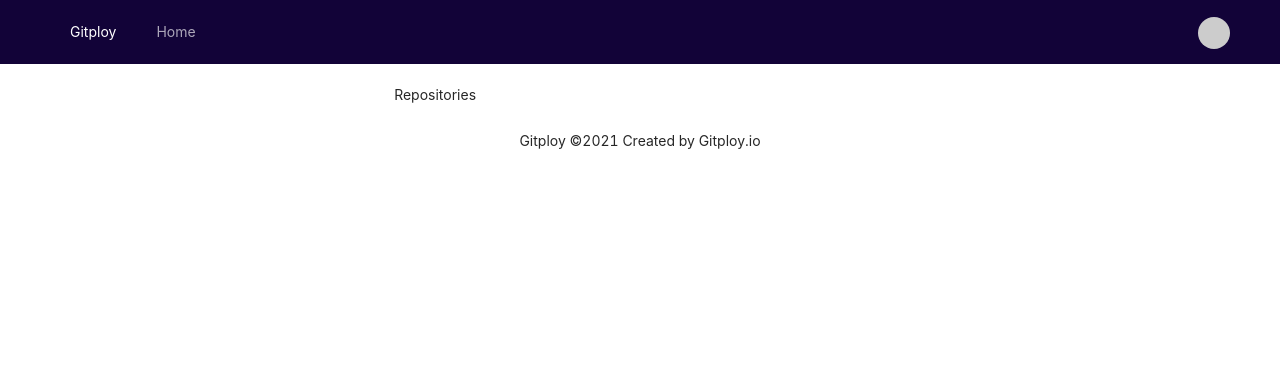
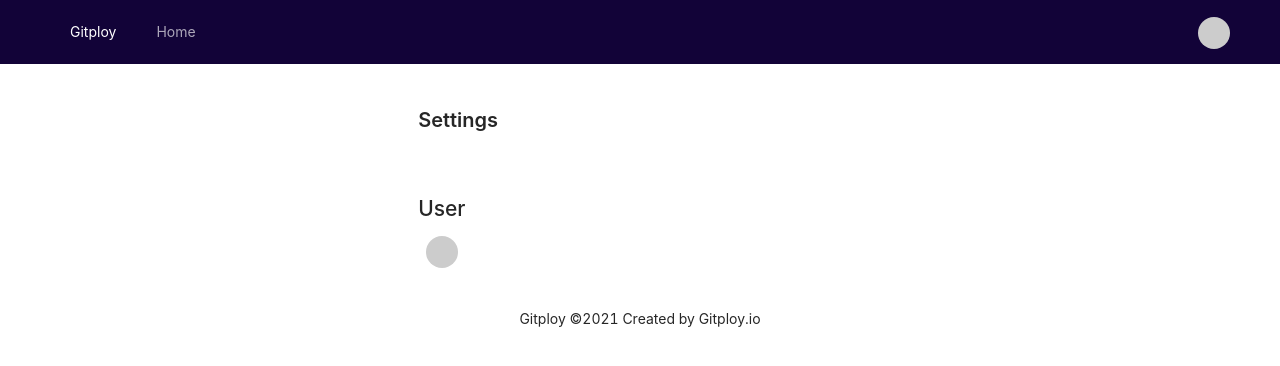
Before and after one commit to gitploy-io/gitploy, a React (Create React App) app in the folder ui/: page /settings in a window 1280 px wide. Shown: the top 366 px of the page. Built offline with nearby package versions, Linux system fonts and the light colour scheme; no server answers.

Commit message:
feat: add settings page

```diff
--- a/ui/src/App.tsx
+++ b/ui/src/App.tsx
@@ -5,8 +5,9 @@ import {
   Route,
 } from "react-router-dom";
 
-import Home from './views/Home'
-import Repo from './views/Repo'
+import Home from "./views/Home"
+import Repo from "./views/Repo"
+import Settings from "./views/Settings"
 
 function App() {
   return (
@@ -15,6 +16,9 @@ function App() {
         <Switch>
           <Route path="/:namespace/:name">
             <Repo />
+          </Route>
+          <Route path="/settings">
+            <Settings />
           </Route>
           <Route path="/">
             <Home />
--- /dev/null
+++ b/ui/src/apis/chat.ts
@@ -0,0 +1,15 @@
+import { _fetch } from "./_base"
+import { instance, headers } from "./settings"
+import { StatusCodes } from "http-status-codes"
+
+export const checkSlack = async () => {
+    const res = await _fetch(`${instance}/slack/check`, {
+        headers,
+        credentials: "same-origin",
+    })
+    if (res.status === StatusCodes.NOT_FOUND) {
+        return false
+    }
+
+    return true
+}
--- a/ui/src/apis/index.ts
+++ b/ui/src/apis/index.ts
@@ -6,6 +6,7 @@ import { listCommits, getCommit, listStatuses } from './commits'
 import { listBranches, getBranch } from './branchs'
 import { listTags, getTag } from './tags'
 import { getMe } from "./users"
+import { checkSlack } from "./chat"
 
 export {
     sync,
@@ -24,5 +25,6 @@ export {
     getBranch,
     listTags,
     getTag,
-    getMe
+    getMe,
+    checkSlack
 }
--- /dev/null
+++ b/ui/src/redux/settings.ts
@@ -0,0 +1,53 @@
+import { createSlice, createAsyncThunk } from "@reduxjs/toolkit"
+
+import { User } from "../models"
+import { getMe, checkSlack as _checkSlack } from "../apis"
+
+interface SettingsState {
+    user: User | null
+    isSlackEnabled: boolean
+}
+
+const initialState: SettingsState = {
+    user: null,
+    isSlackEnabled: false
+}
+
+export const fetchMe = createAsyncThunk<User, void, { state: { settings: SettingsState } }>(
+    "settings/fetchMe",
+    async (_, { rejectWithValue }) => {
+        try {
+            const user = await getMe()
+            return user
+        } catch (e) {
+            return rejectWithValue(e)
+        }
+    }
+)
+
+export const checkSlack = createAsyncThunk<boolean, void, { state: { settings: SettingsState } }>(
+    "settings/checkSlack",
+    async (_, { rejectWithValue }) => {
+        try {
+            return await _checkSlack()
+        } catch (e) {
+            return rejectWithValue(e)
+        }
+    }
+)
+
+export const settingsSlice = createSlice({
+    name: "settings",
+    initialState,
+    reducers: {},
+    extraReducers: builder => {
+        builder
+            .addCase(fetchMe.fulfilled, (state, action) => {
+                state.user = action.payload
+            })
+        builder
+            .addCase(checkSlack.fulfilled, (state, action) => {
+                state.isSlackEnabled = action.payload
+            })
+    }
+})
--- a/ui/src/redux/store.ts
+++ b/ui/src/redux/store.ts
@@ -7,6 +7,7 @@ import { repoHomeSlice } from './repoHome'
 import { repoDeploySlice } from './repoDeploy'
 import { repoRollbackSlice } from './repoRollback'
 import { repoSettingsSlice } from "./repoSettings"
+import { settingsSlice } from "./settings"
 
 export const store =  configureStore({
   reducer: {
@@ -17,6 +18,7 @@ export const store =  configureStore({
     repoDeploy: repoDeploySlice.reducer,
     repoRollback: repoRollbackSlice.reducer,
     repoSettings: repoSettingsSlice.reducer,
+    settings: settingsSlice.reducer,
   },
   middleware: (getDefaultMiddleware) => getDefaultMiddleware({
     serializableCheck: false
--- a/ui/src/views/Main.tsx
+++ b/ui/src/views/Main.tsx
@@ -37,7 +37,7 @@ export default function Main(props: any) {
 
     const userMenu = <Menu style={{width: "250px"}}>
         <Menu.Item key="0">
-            <a target="_blank" rel="noopener noreferrer" href="/settings">Settings</a>
+            <a rel="noopener noreferrer" href="/settings">Settings</a>
         </Menu.Item>
     </Menu>
 
--- /dev/null
+++ b/ui/src/views/Settings.tsx
@@ -0,0 +1,46 @@
+import { PageHeader, Avatar, Space, Button } from "antd"
+import { useEffect } from "react"
+import { shallowEqual } from "react-redux"
+
+import { useAppSelector, useAppDispatch } from "../redux/hooks"
+import { fetchMe, checkSlack } from "../redux/settings"
+
+import Main from "./Main"
+
+export default function Settings() {
+    const { user, isSlackEnabled } = useAppSelector(state => state.settings, shallowEqual)
+    const dispatch = useAppDispatch()
+
+    useEffect(() => {
+        const f = async () => {
+            await dispatch(fetchMe())
+            await dispatch(checkSlack())
+        }
+        f()
+        // eslint-disable-next-line react-hooks/exhaustive-deps
+    }, [dispatch])
+
+    let connected = (user?.chatUser)? true : false
+
+
+    return (
+        <Main>
+            <div style={{"marginTop": "20px"}}>
+                <PageHeader
+                    title="Settings"/>
+            </div>
+            <div style={{marginTop: "20px", padding: "16px 24px"}}>
+                <h2>User</h2>
+                <Space><b>{user?.login}</b><Avatar src={user?.avatar}/></Space>
+            </div>
+            {(isSlackEnabled)?
+                <div style={{marginTop: "20px", marginBottom: "20px", padding: "16px 24px"}}>
+                    <h2>Slack</h2>
+                    {(connected)?
+                        <Button href="/slack/" type="primary">CONNECT</Button> :
+                        <Button href="#" type="primary" danger>DISCONNECTED</Button>}
+                </div>:
+                null}
+        </Main>
+    )
+}
```
